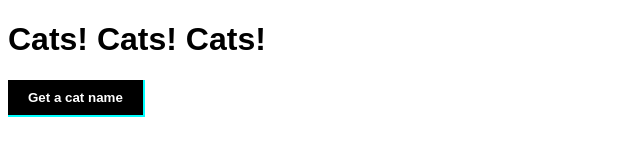
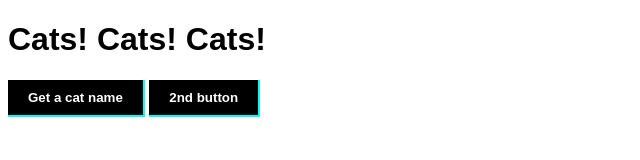
Before and after one commit to benboutelle/deploymentdemo, a website: page public/index.html in a window 1280 px wide. Shown: the whole page, without its empty margins (0-640 px from the left). Drawn offline with Linux system fonts and the light colour scheme.

Commit message:
2ndbuttonupdate

```diff
--- a/public/index.html
+++ b/public/index.html
@@ -14,6 +14,8 @@
 
     <button>Get a cat name</button>
 
+    <button>2nd button</button>
+
     <script src="main.js"></script>
 </body>
 </html>
```
